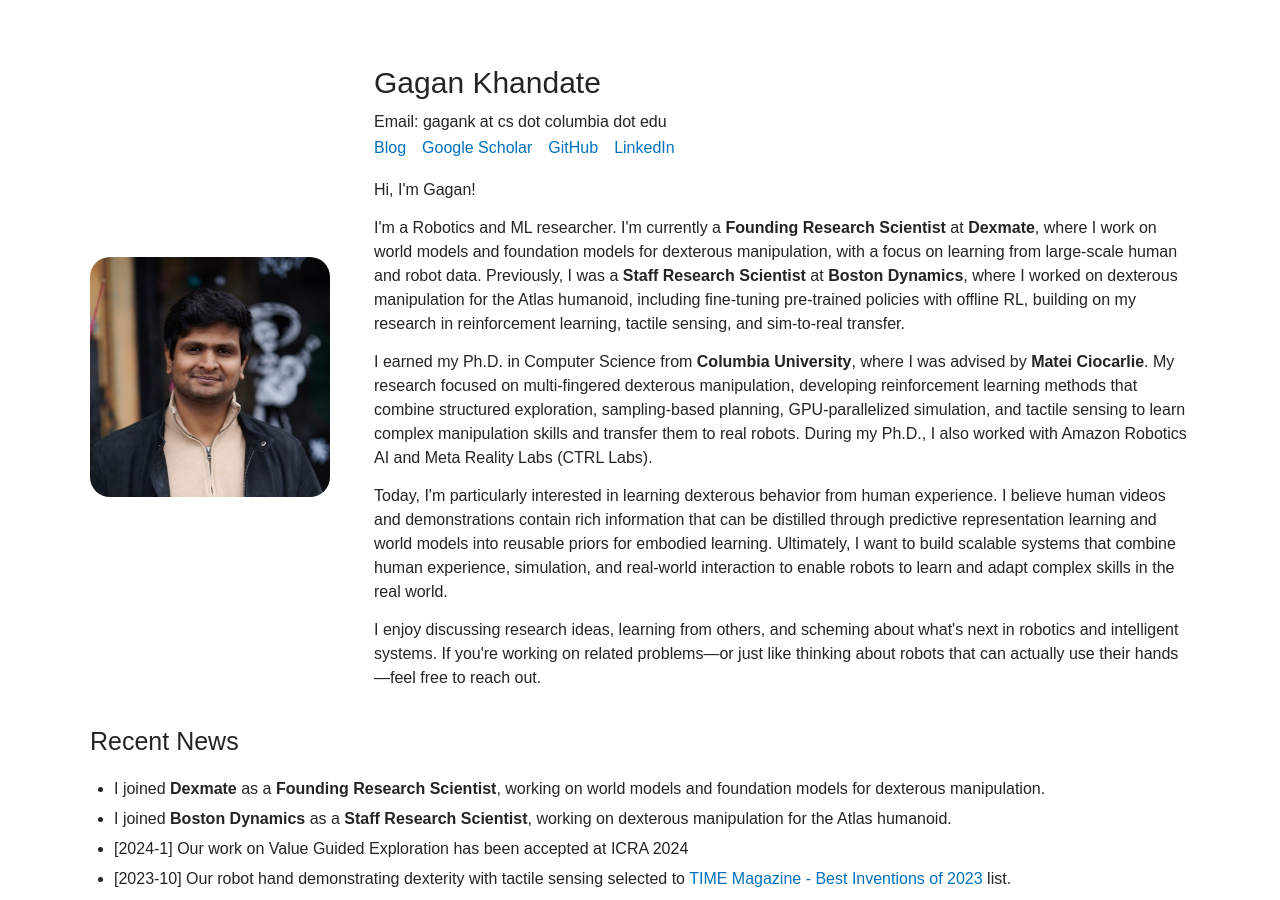
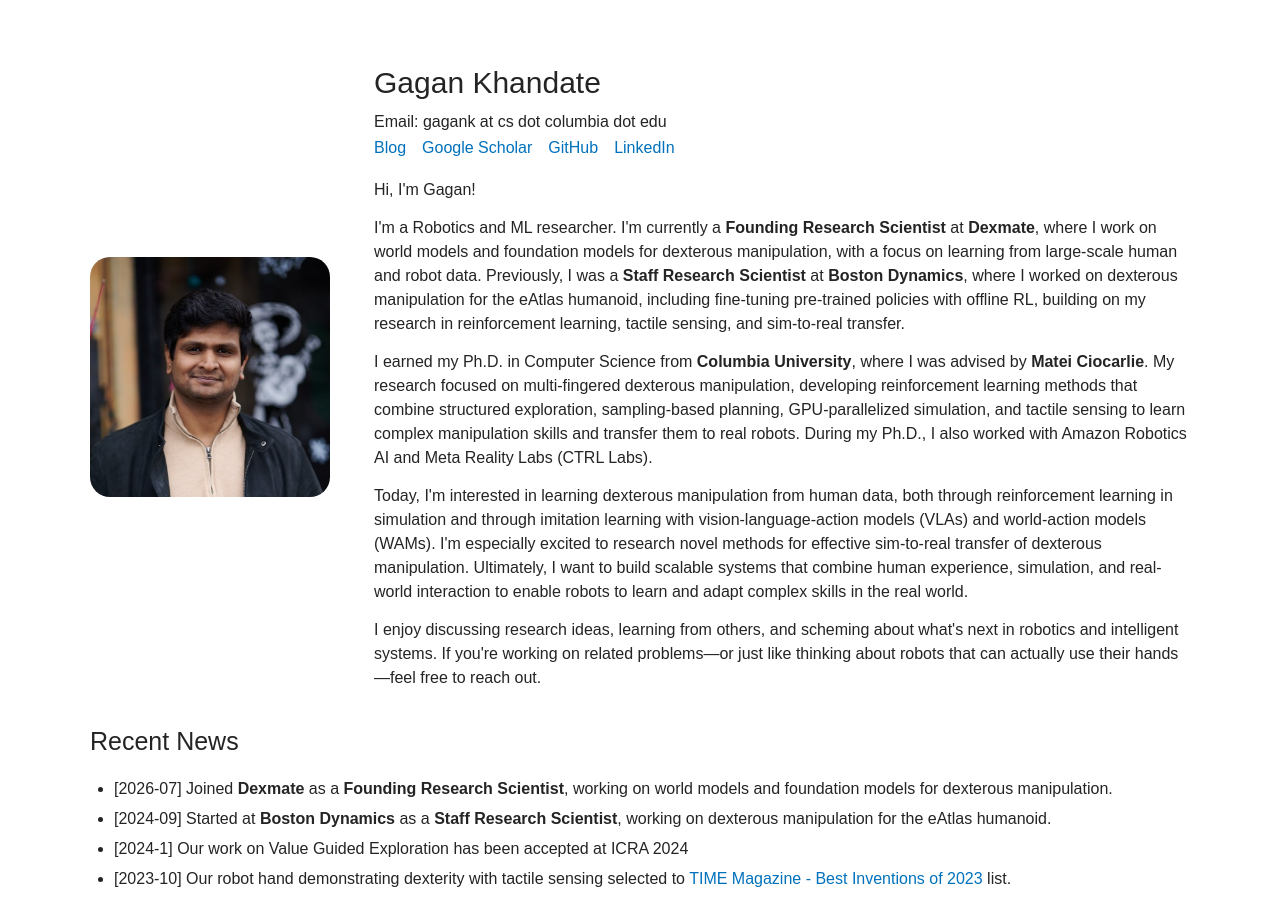
Before and after one commit to gagkhan/gagkhan.github.io, a Jekyll site: the page built from index.html, in a window 1280 px wide and 900 px high. Built offline with Jekyll 4.4.1, drawn with Linux system fonts in a browser that asks for light colours.

Commit message:
Add news dates and update bio research interests (#5)
* Add dates to Dexmate and Boston Dynamics news entries

Co-Authored-By: Claude Opus 5.5 <noreply@anthropic.com>

* Update bio research interests

Co-Authored-By: Claude Opus 5.5 <noreply@anthropic.com>

* Reword Dexmate and Boston Dynamics news entries

Co-Authored-By: Claude Opus 5.5 <noreply@anthropic.com>

* Refer to eAtlas in bio and news

Co-Authored-By: Claude Opus 5.5 <noreply@anthropic.com>

---------

Co-authored-by: Gagan Khandate <g.khandate@dexmate.ai>
Co-authored-by: Claude Opus 5.5 <noreply@anthropic.com>

```diff
--- a/index.html
+++ b/index.html
@@ -13,9 +13,9 @@ layout: default
       <a href="https://www.linkedin.com/in/gagankhandate/">LinkedIn</a>
     </nav>
     <p>Hi, I'm Gagan!</p>
-    <p>I'm a Robotics and ML researcher. I'm currently a <strong>Founding Research Scientist</strong> at <strong>Dexmate</strong>, where I work on world models and foundation models for dexterous manipulation, with a focus on learning from large-scale human and robot data. Previously, I was a <strong>Staff Research Scientist</strong> at <strong>Boston Dynamics</strong>, where I worked on dexterous manipulation for the Atlas humanoid, including fine-tuning pre-trained policies with offline RL, building on my research in reinforcement learning, tactile sensing, and sim-to-real transfer.</p>
+    <p>I'm a Robotics and ML researcher. I'm currently a <strong>Founding Research Scientist</strong> at <strong>Dexmate</strong>, where I work on world models and foundation models for dexterous manipulation, with a focus on learning from large-scale human and robot data. Previously, I was a <strong>Staff Research Scientist</strong> at <strong>Boston Dynamics</strong>, where I worked on dexterous manipulation for the eAtlas humanoid, including fine-tuning pre-trained policies with offline RL, building on my research in reinforcement learning, tactile sensing, and sim-to-real transfer.</p>
     <p>I earned my Ph.D. in Computer Science from <strong>Columbia University</strong>, where I was advised by <strong>Matei Ciocarlie</strong>. My research focused on multi-fingered dexterous manipulation, developing reinforcement learning methods that combine structured exploration, sampling-based planning, GPU-parallelized simulation, and tactile sensing to learn complex manipulation skills and transfer them to real robots. During my Ph.D., I also worked with Amazon Robotics AI and Meta Reality Labs (CTRL Labs).</p>
-    <p>Today, I'm particularly interested in learning dexterous behavior from human experience. I believe human videos and demonstrations contain rich information that can be distilled through predictive representation learning and world models into reusable priors for embodied learning. Ultimately, I want to build scalable systems that combine human experience, simulation, and real-world interaction to enable robots to learn and adapt complex skills in the real world.</p>
+    <p>Today, I'm interested in learning dexterous manipulation from human data, both through reinforcement learning in simulation and through imitation learning with vision-language-action models (VLAs) and world-action models (WAMs). I'm especially excited to research novel methods for effective sim-to-real transfer of dexterous manipulation. Ultimately, I want to build scalable systems that combine human experience, simulation, and real-world interaction to enable robots to learn and adapt complex skills in the real world.</p>
     <p>I enjoy discussing research ideas, learning from others, and scheming about what's next in robotics and intelligent systems. If you're working on related problems&mdash;or just like thinking about robots that can actually use their hands&mdash;feel free to reach out.</p>
   </div>
 </header>
@@ -23,8 +23,8 @@ layout: default
 <section class="news" aria-labelledby="news-heading">
   <h2 id="news-heading">Recent News</h2>
   <ul>
-      <li>I joined <strong>Dexmate</strong> as a <strong>Founding Research Scientist</strong>, working on world models and foundation models for dexterous manipulation.</li>
-      <li>I joined <strong>Boston Dynamics</strong> as a <strong>Staff Research Scientist</strong>, working on dexterous manipulation for the Atlas humanoid.</li>
+      <li>[2026-07] Joined <strong>Dexmate</strong> as a <strong>Founding Research Scientist</strong>, working on world models and foundation models for dexterous manipulation.</li>
+      <li>[2024-09] Started at <strong>Boston Dynamics</strong> as a <strong>Staff Research Scientist</strong>, working on dexterous manipulation for the eAtlas humanoid.</li>
       <li>[2024-1] Our work on Value Guided Exploration has been accepted at ICRA 2024 </li>
       <li>[2023-10] Our robot hand demonstrating dexterity with tactile sensing selected to <a href="https://time.com/collection/best-inventions-2023/6326934/columbia-university-robotic-hand/">TIME Magazine - Best Inventions of 2023</a> list.</li>
       <li>[2023-04] Our work on dexterous manipulation with tactile sensing featured on Columbia Engineering News. <a href="https://www.engineering.columbia.edu/news/highly-dexterous-robot-hand-can-operate-in-the-dark"> See article </a>.</li>
```
